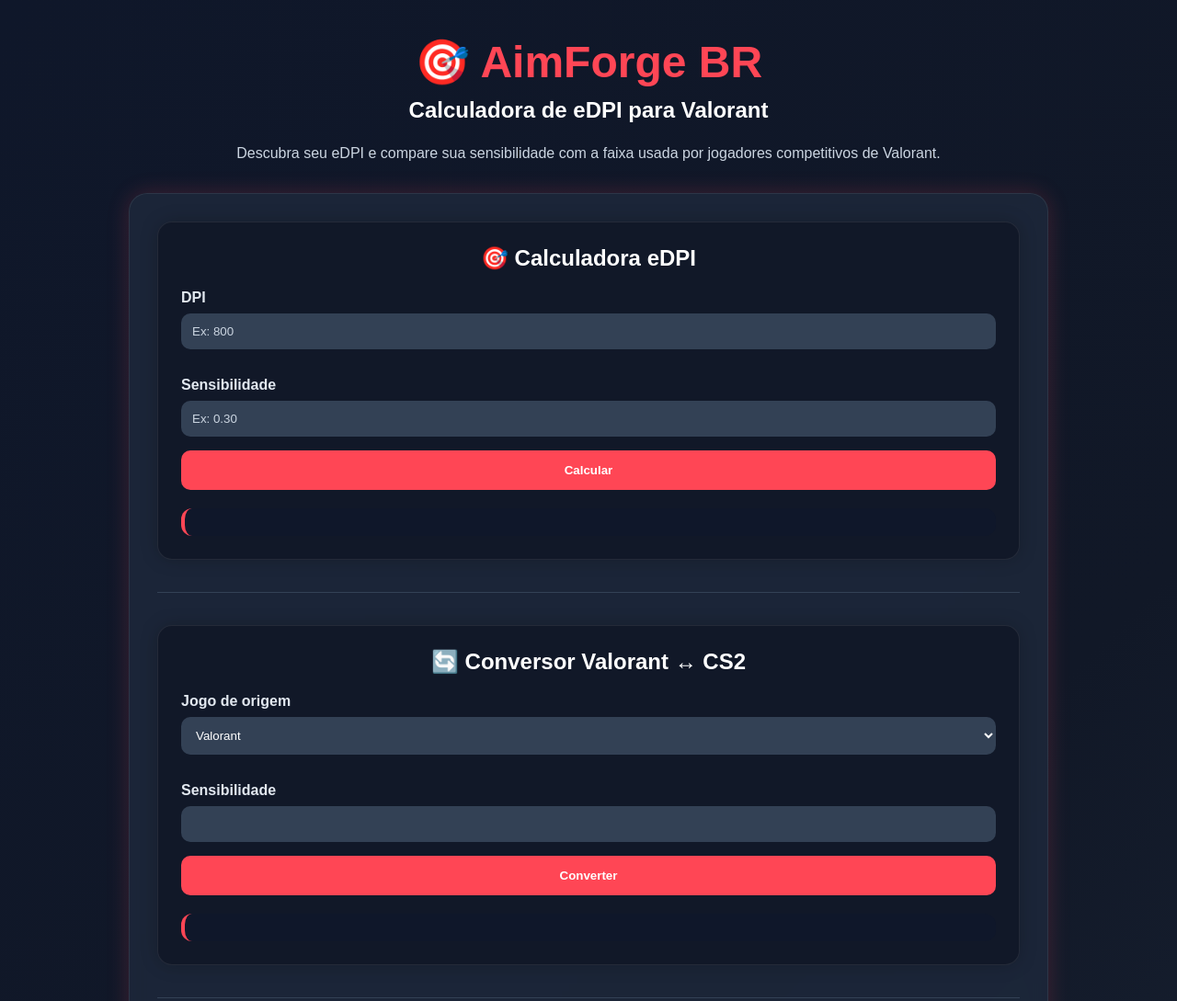
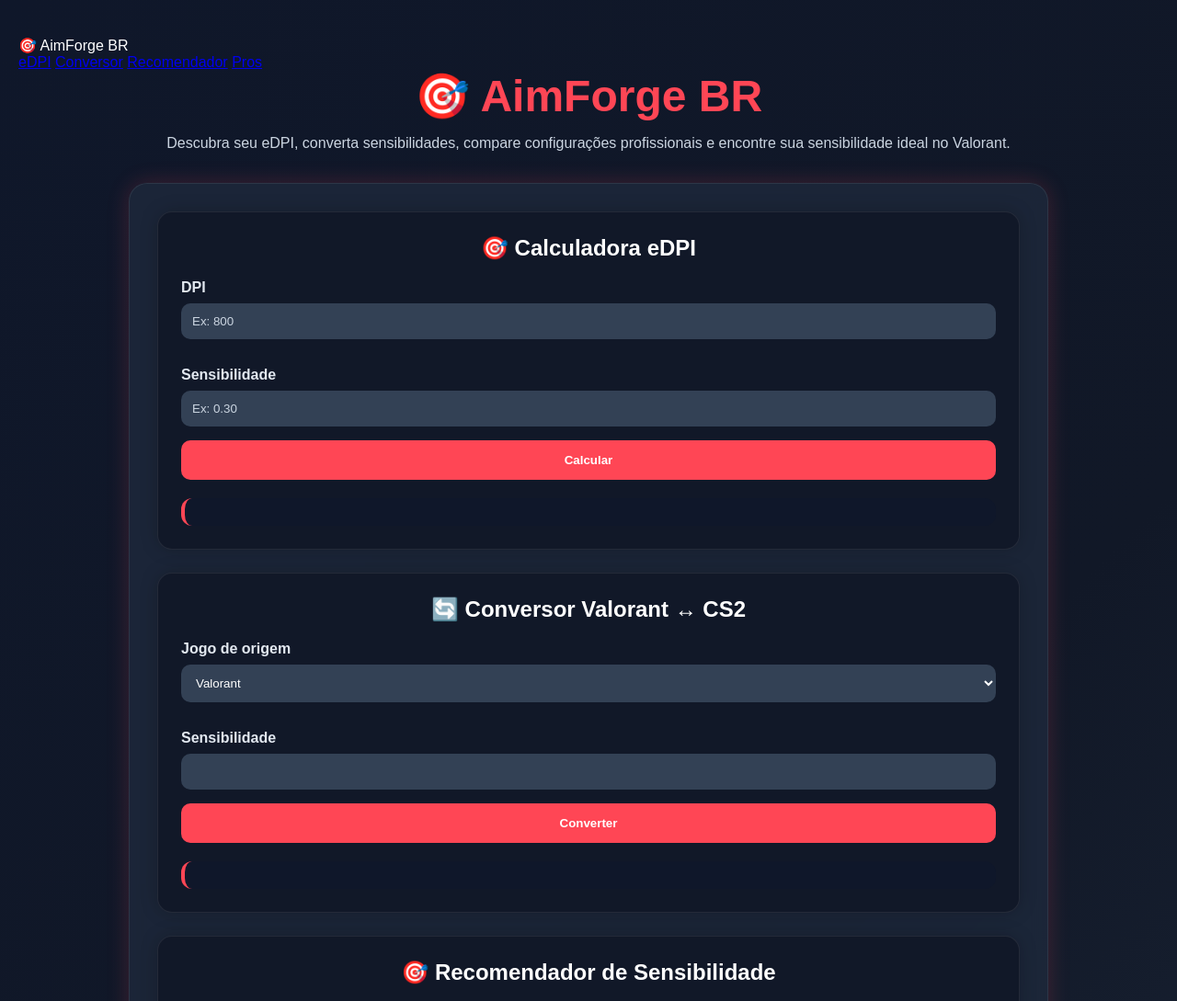
Before and after one commit to Darvinzera/aimforge-br, a plain HTML site: page index.html in a window 1280 px wide. Shown: the top 1089 px of the page at 92% size. Drawn offline with Linux system fonts and the light colour scheme.

Commit message:
Update index.html

```diff
--- a/index.html
+++ b/index.html
@@ -1,6 +1,5 @@
 <!DOCTYPE html>
 <html lang="pt-BR">
-
 <head>
     <meta charset="UTF-8">
     <meta name="viewport" content="width=device-width, initial-scale=1.0">
@@ -10,19 +9,35 @@
 </head>
 
 <body>
+
+<nav class="navbar">
+
+    <div class="logo">
+        🎯 AimForge BR
+    </div>
+
+    <div class="menu">
+        <a href="#edpi">eDPI</a>
+        <a href="#conversor">Conversor</a>
+        <a href="#recomendador">Recomendador</a>
+        <a href="#pros">Pros</a>
+    </div>
+
+</nav>
+
 <div class="container">
 
     <h1>🎯 AimForge BR</h1>
 
-        <h2>Calculadora de eDPI para Valorant</h2>
-
     <p class="descricao">
-            Descubra seu eDPI e compare sua sensibilidade com a faixa usada por jogadores competitivos de Valorant.
+        Descubra seu eDPI, converta sensibilidades, compare configurações profissionais e encontre sua sensibilidade ideal no Valorant.
     </p>
 
     <div class="card">
 
-            <div class="section-card">
+        <!-- eDPI -->
+
+        <div class="section-card" id="edpi">
 
             <h2>🎯 Calculadora eDPI</h2>
 
@@ -35,11 +50,12 @@
             <button onclick="calcular()">Calcular</button>
 
             <div id="resultado"></div>
+
         </div>
 
-            <hr>
+        <!-- Conversor -->
 
-            <div class="section-card" id="edpi">
+        <div class="section-card" id="conversor">
 
             <h2>🔄 Conversor Valorant ↔ CS2</h2>
 
@@ -54,16 +70,15 @@
 
             <input type="number" id="sensConvert" step="0.01">
 
-            <button onclick="converter()">
-                Converter
-            </button>
+            <button onclick="converter()">Converter</button>
 
             <div id="resultadoConversao"></div>
+
         </div>
 
-            <hr>
+        <!-- Recomendador -->
 
-           <div class="section-card" id="conversor">
+        <div class="section-card" id="recomendador">
 
             <h2>🎯 Recomendador de Sensibilidade</h2>
 
@@ -96,12 +111,12 @@
             </button>
 
             <div id="resultadoRecomendacao"></div>
+
         </div>
 
-            <hr>
+        <!-- Tabela dos Pros -->
 
-            <div class="section-card" id="recomendador">
-
+        <div class="tool-card">
 
             <h2>🏆 Top Sensibilidades dos Profissionais</h2>
 
@@ -117,6 +132,7 @@
                 </thead>
 
                 <tbody>
+
                     <tr>
                         <td>Aspas</td>
                         <td>800</td>
@@ -144,15 +160,16 @@
                         <td>0.175</td>
                         <td>280</td>
                     </tr>
+
                 </tbody>
 
             </table>
 
         </div>
 
-            <hr>
+        <!-- Configurações dos Pros -->
 
-            <div class="tool-card">
+        <div class="tool-card" id="pros">
 
             <h2>🎮 Configurações de Profissionais</h2>
 
@@ -165,13 +182,18 @@
                 <option value="zekken">Zekken</option>
             </select>
 
-    <button onclick="mostrarPro()">
+            <button type="button" onclick="mostrarPro()">
                 Mostrar Configuração
             </button>
 
-    <div class="tool-card" id="profissionais">
+            <div id="resultadoPro"></div>
 
         </div>
+
+    </div>
+
+</div>
+
 <footer class="footer">
     <p>AimForge BR © 2026</p>
     <p>Ferramentas gratuitas para jogadores competitivos.</p>
```
Lines whose indentation alone changed are shown as unchanged.
